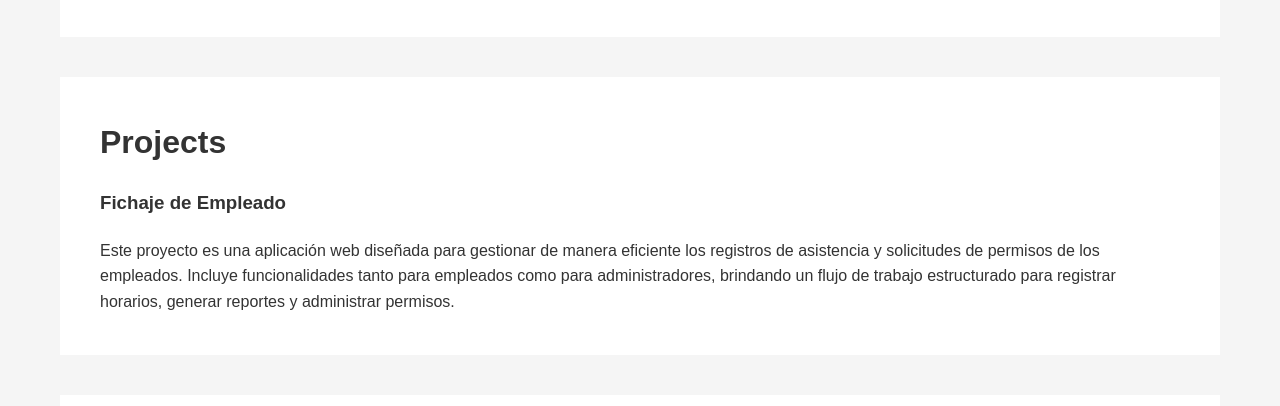
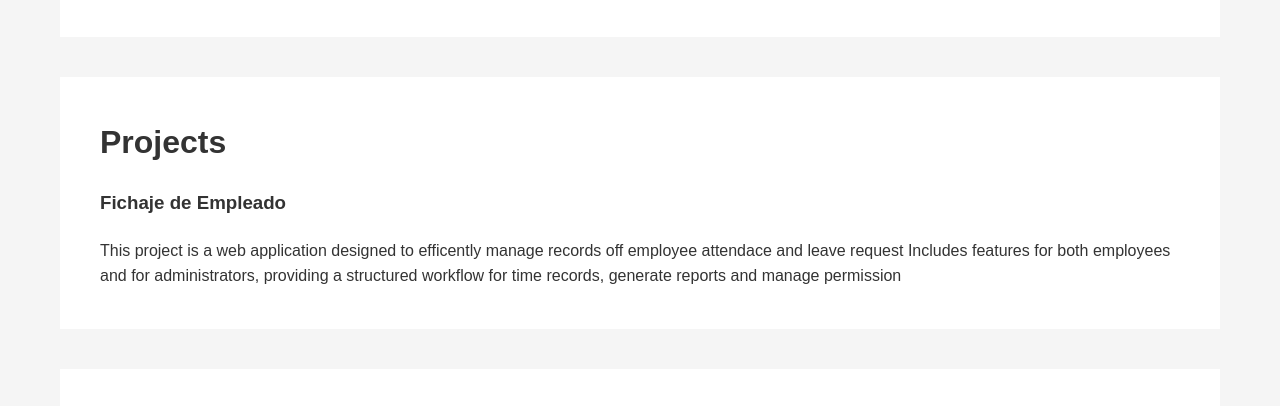
Before and after one commit to ncgianfranco/Portfolio, a plain HTML site: page index.html in a window 1280 px wide. Shown: the part 684-1090 px from the top of the page. Drawn offline with Linux system fonts and the light colour scheme.

Commit message:
changing all text to english

```diff
--- a/index.html
+++ b/index.html
@@ -52,10 +52,11 @@
             <h2>Projects</h2>
             <div class="projects-container">
                 <h3><a href="https://github.com/ncgianfranco/Fichaje-Empleados">Fichaje de Empleado</a></h3>
-                <p>Este proyecto es una aplicación web diseñada para gestionar de manera eficiente los registros de
-                    asistencia y solicitudes de permisos de los empleados. Incluye funcionalidades tanto para empleados
-                    como para administradores, brindando un flujo de trabajo estructurado para registrar horarios,
-                    generar reportes y administrar permisos.</p>
+                <p>
+                    This project is a web application designed to efficently manage records off employee attendace and leave request
+                    Includes features for both employees and for administrators, providing a structured workflow for time records,
+                    generate reports and manage permission
+                </p>
             </div>
         </section>
 
```
